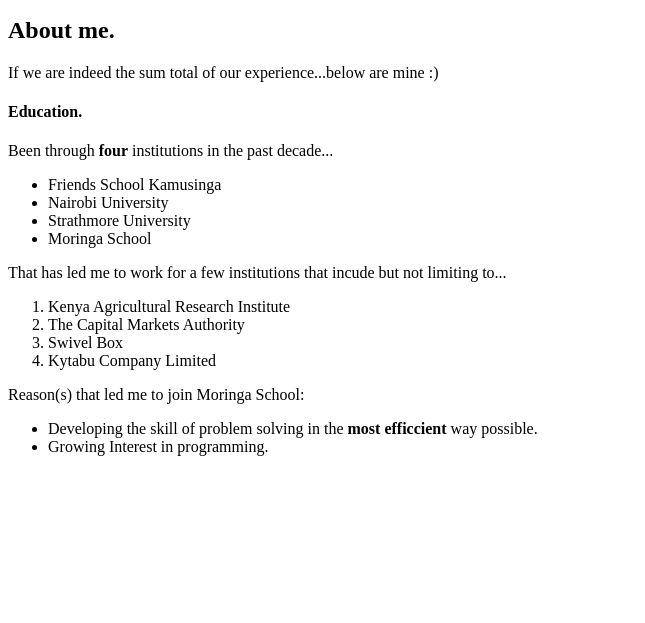
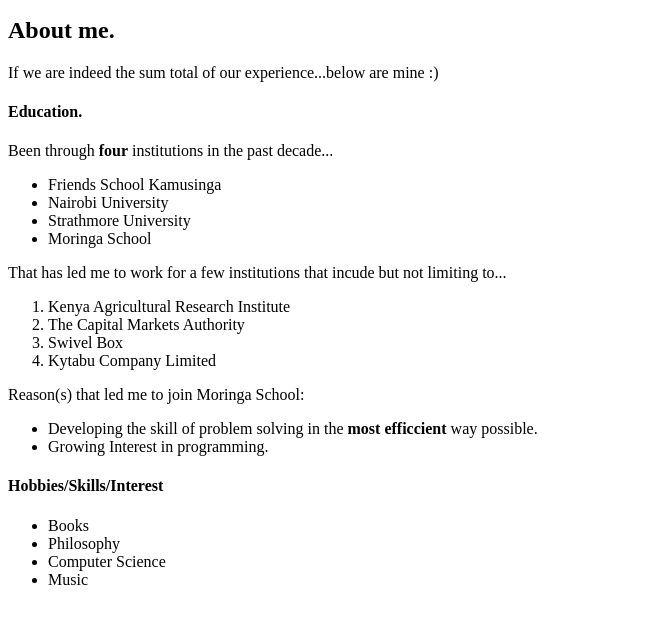
Before and after one commit to Mugala/Mugala.github.io, a plain HTML site: page index.html in a window 1280 px wide. Shown: the part 119-742 px from the top of the page, without its empty margins (0-645 px from the left). Drawn offline with Linux system fonts and the light colour scheme.

Commit message:
This commit will add the skills hobbies and interest section on the landing page

```diff
--- a/index.html
+++ b/index.html
@@ -28,5 +28,13 @@
       <li>Developing the skill of problem solving in the <strong>most efficcient</strong> way possible.</li>
       <li>Growing Interest in programming.</li>
     </ul>
+    <h4>Hobbies/Skills/Interest</h4>
+    <ul>
+      <li>Books</li>
+      <li>Philosophy</li>
+      <li>Computer Science</li>
+      <li>Music</li>
+    </ul>
+
   </body>
 </html>
```
